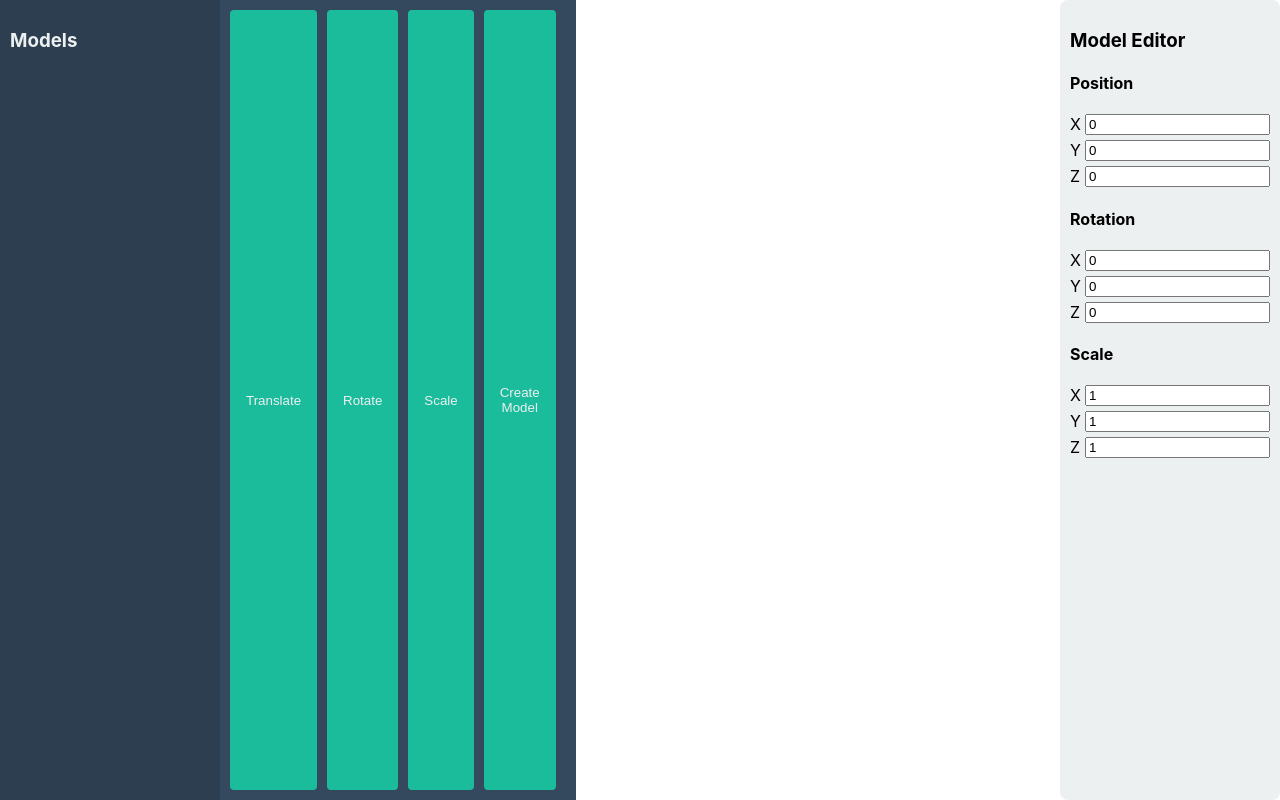
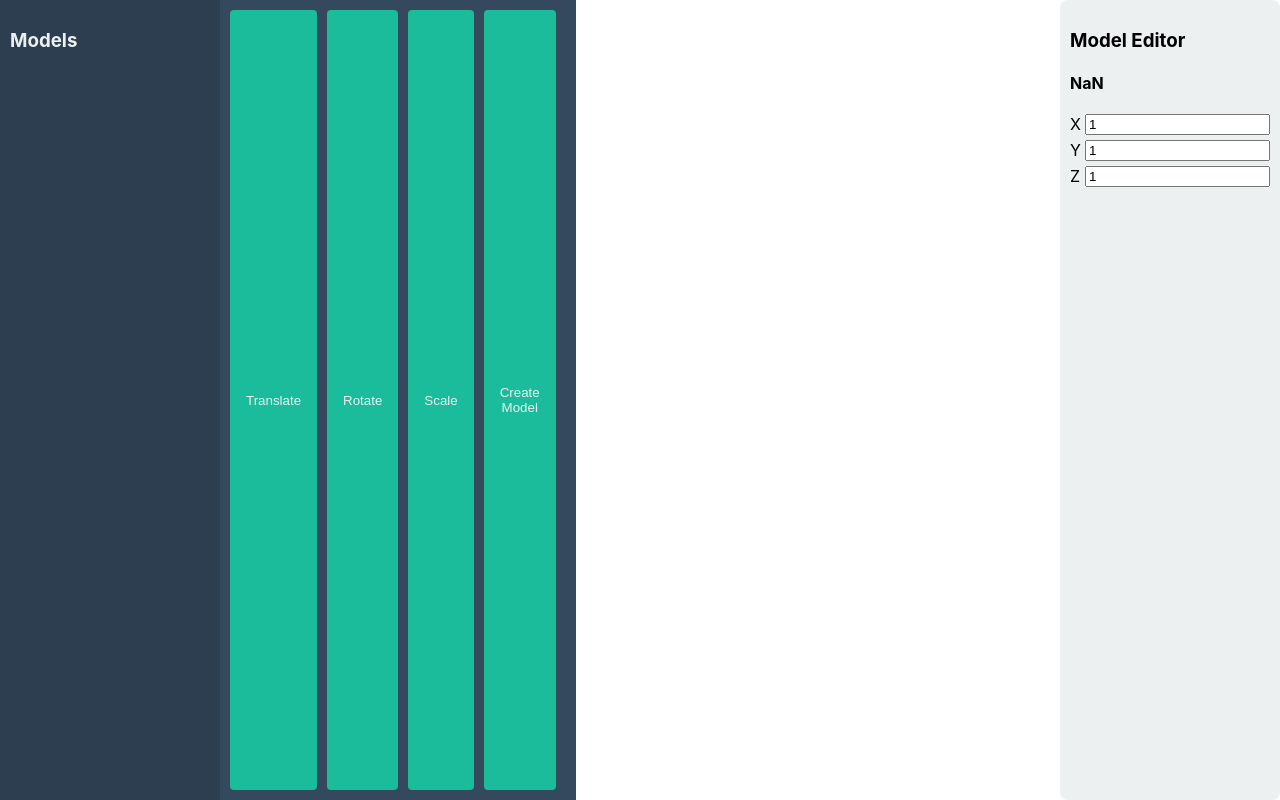
Before and after one commit to saifaldin14/Espada3D, a React (Create React App) app: page / in a window 1280 px wide. Built offline with nearby package versions, Linux system fonts and the light colour scheme.

Commit message:
Update ModelEditor.tsx

```diff
--- a/src/components/ModelEditor.tsx
+++ b/src/components/ModelEditor.tsx
@@ -1,4 +1,4 @@
-import React, { useState } from 'react';
+import React, { useState, useEffect } from 'react';
 import { useSelector, useDispatch } from 'react-redux';
 import { useModel } from './ModelContext';
 import { updateModelTransform } from '../store/slices/modelSlice';
@@ -6,31 +6,46 @@ import { updateModelTransform } from '../store/slices/modelSlice';
 const ModelEditor: React.FC = () => {
   const { selectedModel } = useModel();
   const selectedModelId = useSelector((state: any) => state.models.selectedModelId);
+  const activeTool = useSelector((state: any) => state.ui.activeTool); // Get the active tool from Redux
   const dispatch = useDispatch();
 
   const [position, setPosition] = useState<[number, number, number]>([0, 0, 0]);
   const [rotation, setRotation] = useState<[number, number, number]>([0, 0, 0]);
   const [scale, setScale] = useState<[number, number, number]>([1, 1, 1]);
 
-  const handlePositionChange = (axis: number, value: number) => {
-    const newPosition: [number, number, number] = [...position];
-    newPosition[axis] = value;
-    setPosition(newPosition);
-    dispatch(updateModelTransform({ id: selectedModelId, position: newPosition, rotation, scale }));
-  };
+  useEffect(() => {
+    if (selectedModel) {
+      setPosition(selectedModel.position.toArray() as [number, number, number]);
+      setRotation(selectedModel.rotation.toArray().slice(0, 3) as [number, number, number]);
+      setScale(selectedModel.scale.toArray() as [number, number, number]);
+    }
+  }, [selectedModel]);
 
-  const handleRotationChange = (axis: number, value: number) => {
-    const newRotation: [number, number, number] = [...rotation];
-    newRotation[axis] = value;
-    setRotation(newRotation);
-    dispatch(updateModelTransform({ id: selectedModelId, position, rotation: newRotation, scale }));
-  };
+  const handleTransformChange = (axis: number, value: number) => {
+    if (!selectedModelId) return;
 
-  const handleScaleChange = (axis: number, value: number) => {
-    const newScale: [number, number, number] = [...scale];
-    newScale[axis] = value;
-    setScale(newScale);
-    dispatch(updateModelTransform({ id: selectedModelId, position, rotation, scale: newScale }));
+    let newPosition: [number, number, number] = [...position] as [number, number, number];
+    let newRotation: [number, number, number] = [...rotation] as [number, number, number];
+    let newScale: [number, number, number] = [...scale] as [number, number, number];
+
+    switch (activeTool) {
+      case 'translate':
+        newPosition[axis] = value;
+        setPosition(newPosition);
+        break;
+      case 'rotate':
+        newRotation[axis] = value;
+        setRotation(newRotation);
+        break;
+      case 'scale':
+        newScale[axis] = value;
+        setScale(newScale);
+        break;
+      default:
+        return;
+    }
+
+    dispatch(updateModelTransform({ id: selectedModelId, position: newPosition, rotation: newRotation, scale: newScale }));
   };
 
   return (
@@ -38,44 +53,14 @@ const ModelEditor: React.FC = () => {
       <h3>Model Editor</h3>
 
       <div style={styles.controlGroup}>
-        <h4>Position</h4>
+        <h4>{activeTool?.charAt(0).toUpperCase() + activeTool?.slice(1)}</h4>
         {['X', 'Y', 'Z'].map((axis, i) => (
           <div key={i} style={styles.control}>
             <label>{axis}</label>
             <input
               type="number"
-              value={position[i]}
-              onChange={(e) => handlePositionChange(i, parseFloat(e.target.value))}
-            />
-          </div>
-        ))}
-      </div>
-
-      <div style={styles.controlGroup}>
-        <h4>Rotation</h4>
-        {['X', 'Y', 'Z'].map((axis, i) => (
-          <div key={i} style={styles.control}>
-            <label>{axis}</label>
-            <input
-              type="number"
-              step="0.1"
-              value={rotation[i]}
-              onChange={(e) => handleRotationChange(i, parseFloat(e.target.value))}
-            />
-          </div>
-        ))}
-      </div>
-
-      <div style={styles.controlGroup}>
-        <h4>Scale</h4>
-        {['X', 'Y', 'Z'].map((axis, i) => (
-          <div key={i} style={styles.control}>
-            <label>{axis}</label>
-            <input
-              type="number"
-              step="0.1"
-              value={scale[i]}
-              onChange={(e) => handleScaleChange(i, parseFloat(e.target.value))}
+              value={activeTool === 'translate' ? position[i] : activeTool === 'rotate' ? rotation[i] : scale[i]}
+              onChange={(e) => handleTransformChange(i, parseFloat(e.target.value))}
             />
           </div>
         ))}
```
